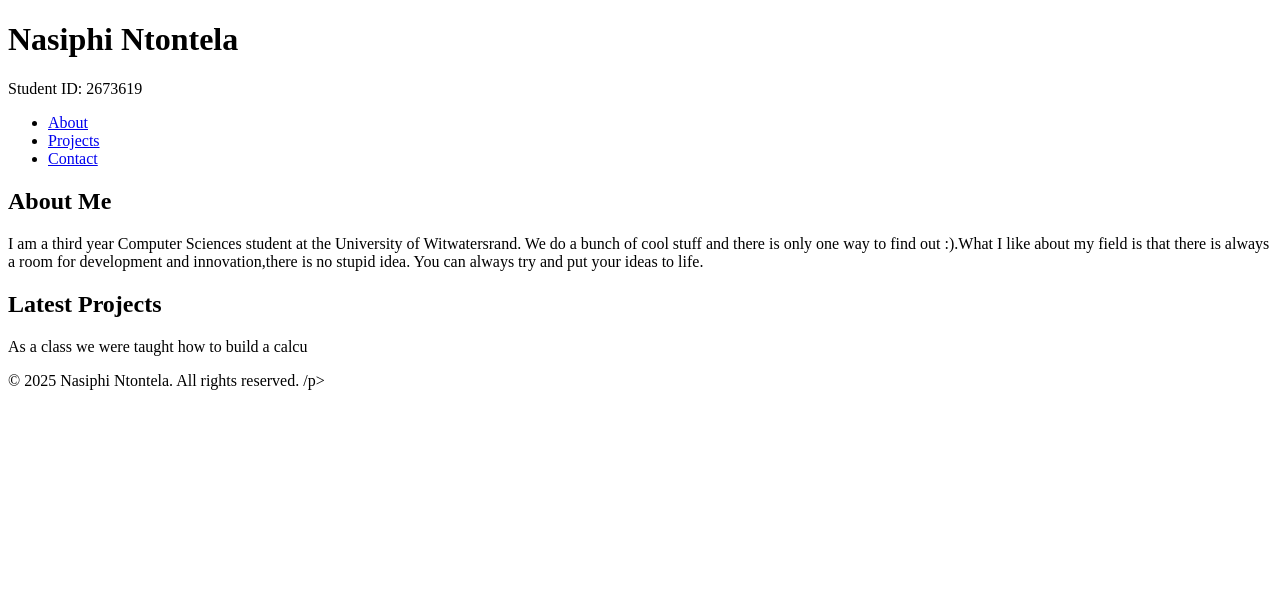
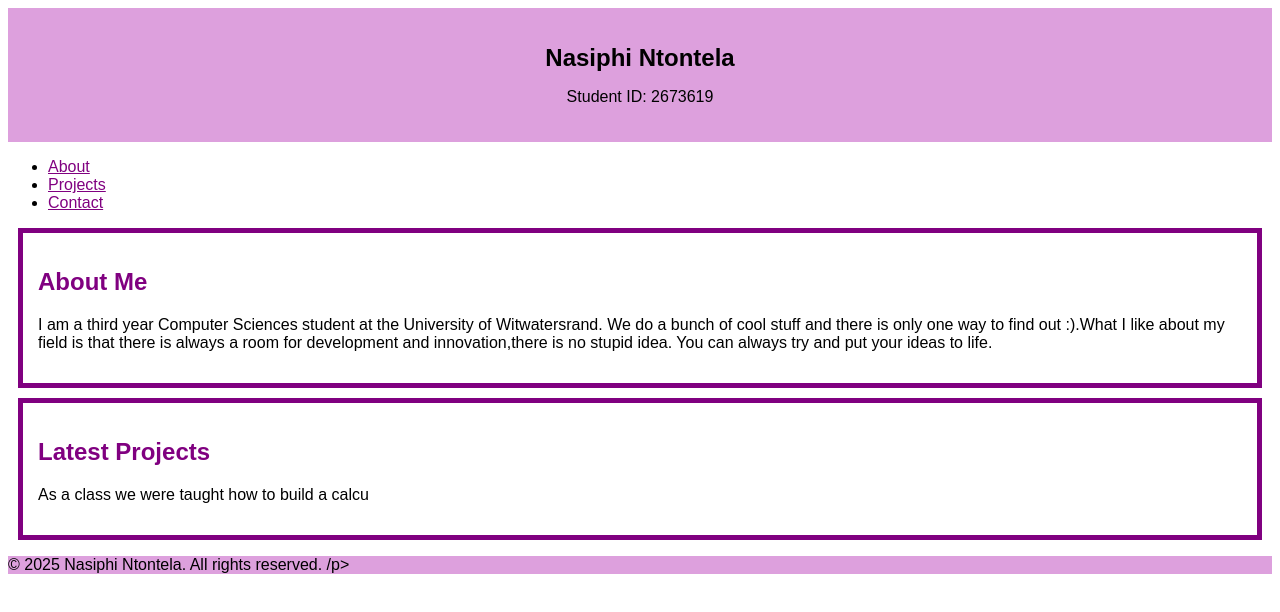
Before and after one commit to Missy-Ntontela/Portfolio.2.0, a plain HTML site: page 2673619-lab2.html in a window 1280 px wide. Drawn offline with Linux system fonts and the light colour scheme.

Commit message:
Update 2673619-lab2.html

```diff
--- a/2673619-lab2.html
+++ b/2673619-lab2.html
@@ -5,8 +5,31 @@
   <meta name="viewport" content="width=device-width, initial-scale=1.0">
   <title>My Portfolio</title>
   <style>
-    body{
-      font-family=A
+   body{
+      font-family:Arial, Helvetica, sans-serif;
+      color:black;
+    }
+    #main-header{
+      background-color:plum;
+      text-align: center;
+      padding: 20px;
+    }
+    h1{
+      font-size:x-large;
+    }
+    h2{
+      color: purple;
+    }
+    .card{
+      padding: 15px;
+      border: 5px solid purple;
+      margin: 10px ;
+    }
+    a{
+      color: purple;
+    }
+    footer{
+      background-color: plum;
     }
   </style>
 </head>
```
